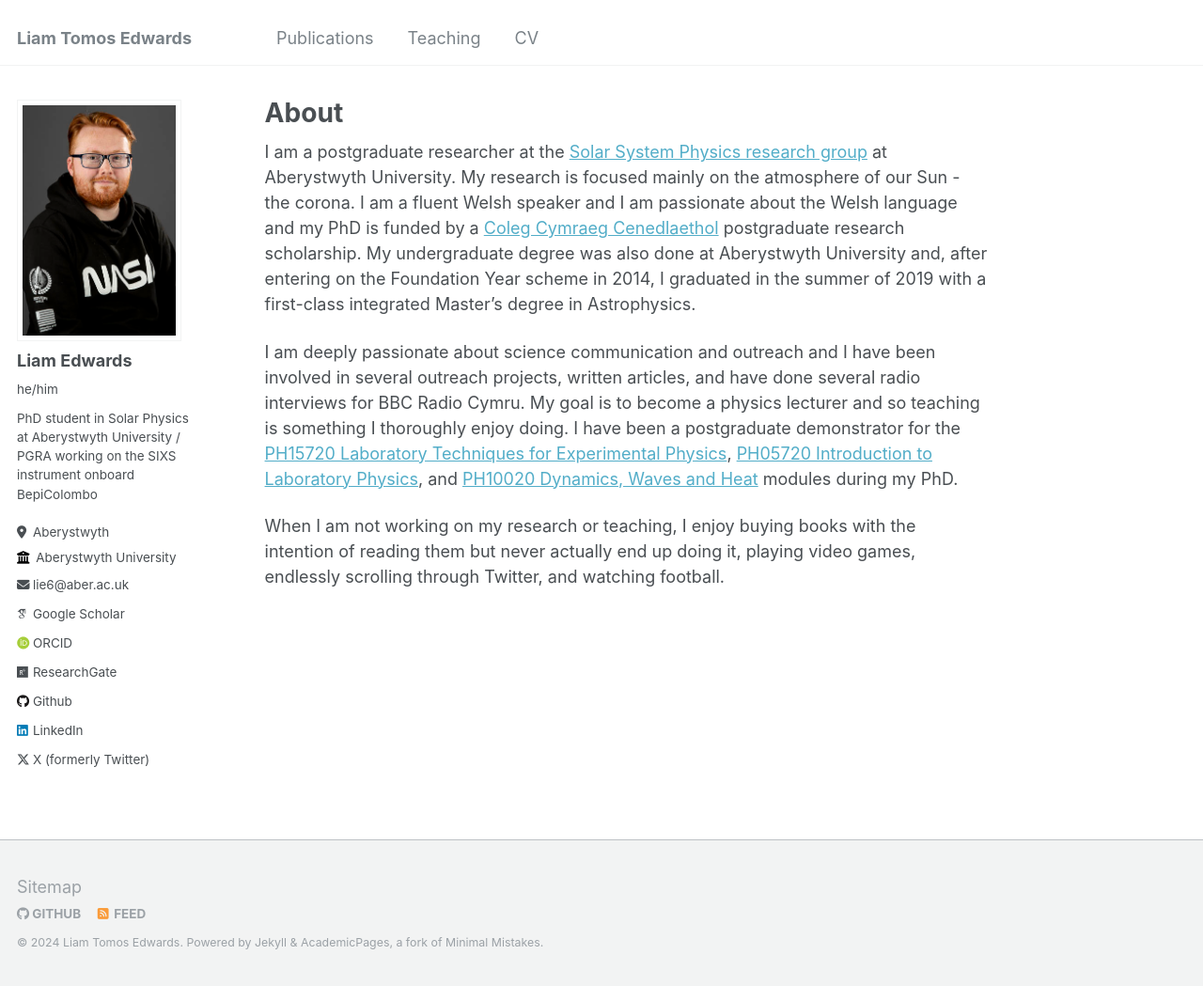
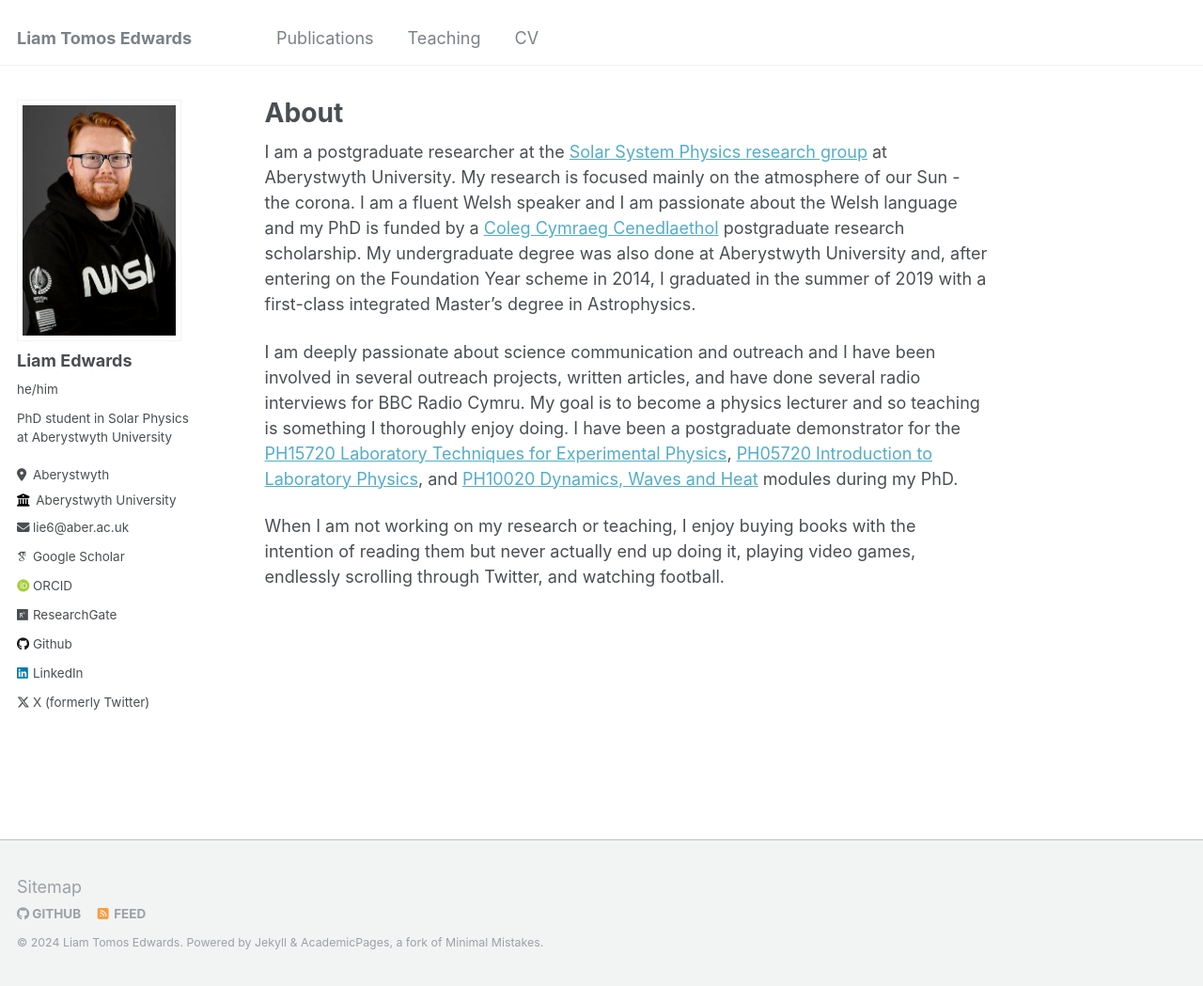
Before and after one commit to liamtomosedwards/liamtomosedwards.github.io, a Jekyll site: the page built from _pages/about.md, in a window 1280 px wide and 1049 px high. Shown: the whole window at 94% size. Built offline with Jekyll 4.4.1, drawn with Linux system fonts in a browser that asks for light colours; some web fonts are replaced.

Commit message:
Update _config.yml

```diff
--- a/_config.yml
+++ b/_config.yml
@@ -24,7 +24,7 @@ author:
   avatar           : "portrait.jpg"
   name             : "Liam Edwards"
   pronouns         : "he/him"
-  bio              : "PhD student in Solar Physics at Aberystwyth University / PGRA working on the SIXS instrument onboard BepiColombo"
+  bio              : "PhD student in Solar Physics at Aberystwyth University"
   location         : "Aberystwyth"
   employer         : "Aberystwyth University"
   uri              : # URL
```
